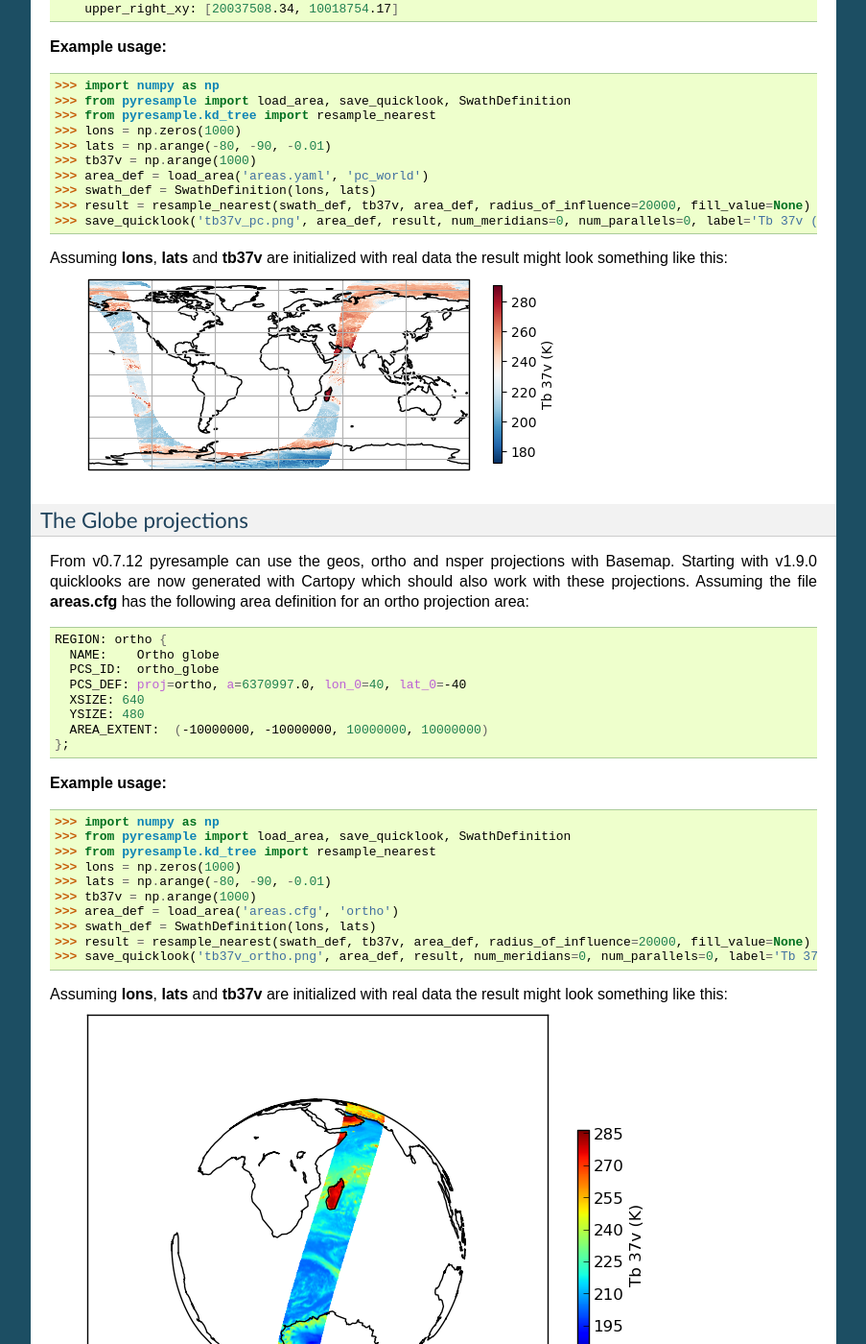
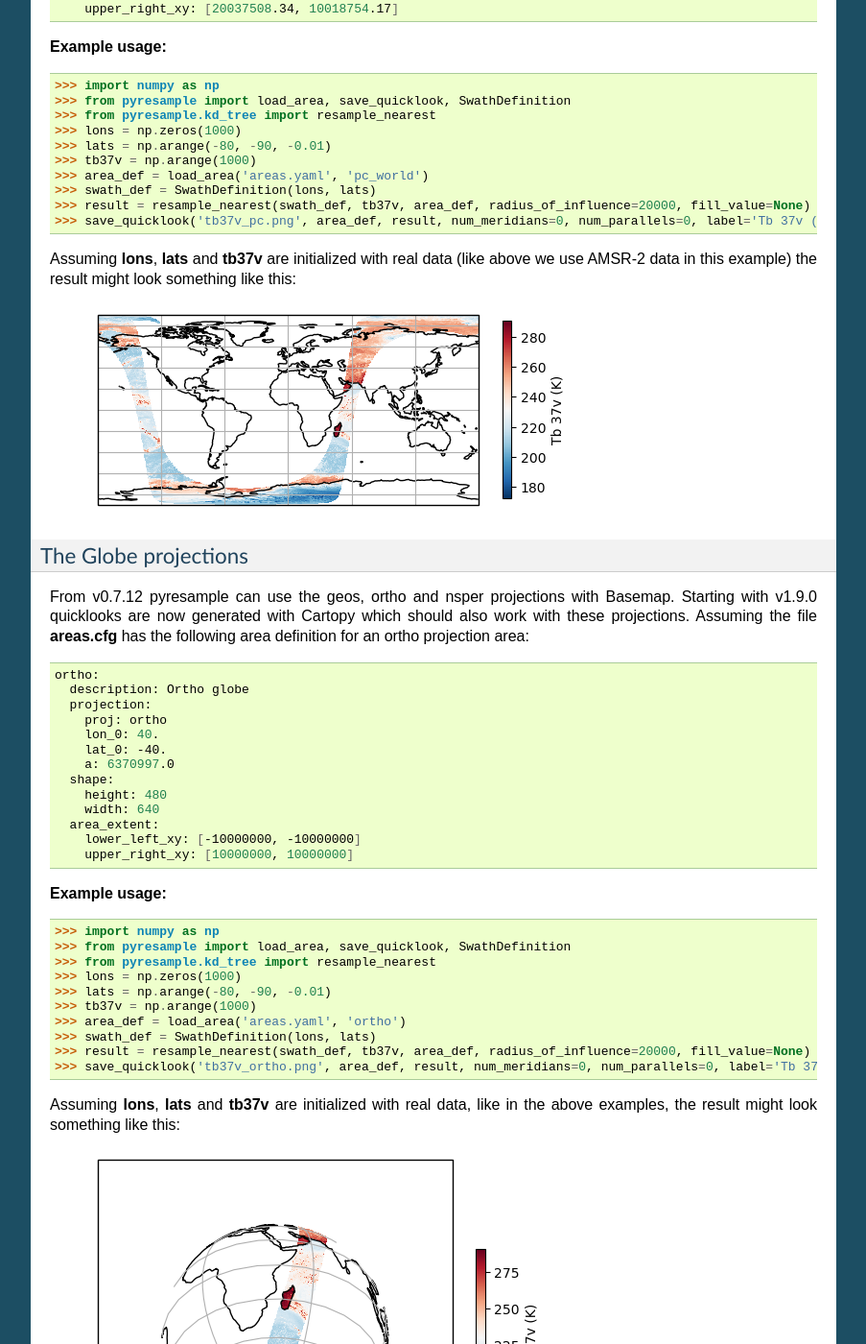
Before and after one commit to pytroll/pyresample, a Sphinx documentation site: the page built from docs/source/plot.rst, in a window 1280 px wide and 1400 px high, scrolled down 1551 px. Shown: the whole window at 96% size, without its empty margins (198-1101 px from the left). Built offline with Sphinx 7.4.7, drawn with Linux system fonts in a browser that asks for light colours.

Commit message:
Update the ortho example to use new default colormap and yal area conf
Signed-off-by: Adam Dybbroe <Adam.Dybbroe@smhi.se>

```diff
--- a/docs/source/plot.rst
+++ b/docs/source/plot.rst
@@ -87,7 +87,10 @@ Assuming the file **areas.yaml** has the following area definition:
  >>> result = resample_nearest(swath_def, tb37v, area_def, radius_of_influence=20000, fill_value=None)
  >>> save_quicklook('tb37v_pc.png', area_def, result, num_meridians=0, num_parallels=0, label='Tb 37v (K)')
 
-Assuming **lons**, **lats** and **tb37v** are initialized with real data the result might look something like this:
+Assuming **lons**, **lats** and **tb37v** are initialized with real data (like
+above we use AMSR-2 data in this example) the result might look something like
+this:
+
   .. image:: _static/images/tb37v_pc.png
 
 
@@ -101,14 +104,19 @@ the following area definition for an ortho projection area:
 
 .. code-block:: bash
 
- REGION: ortho {
-   NAME:    Ortho globe
-   PCS_ID:  ortho_globe
-   PCS_DEF: proj=ortho, a=6370997.0, lon_0=40, lat_0=-40
-   XSIZE: 640
-   YSIZE: 480
-   AREA_EXTENT:  (-10000000, -10000000, 10000000, 10000000)
- };
+  ortho:
+    description: Ortho globe
+    projection:
+      proj: ortho
+      lon_0: 40.
+      lat_0: -40.
+      a: 6370997.0
+    shape:
+      height: 480
+      width: 640
+    area_extent:
+      lower_left_xy: [-10000000, -10000000]
+      upper_right_xy: [10000000, 10000000]
 
 **Example usage:**
 
@@ -118,12 +126,15 @@ the following area definition for an ortho projection area:
  >>> lons = np.zeros(1000)
  >>> lats = np.arange(-80, -90, -0.01)
  >>> tb37v = np.arange(1000)
- >>> area_def = load_area('areas.cfg', 'ortho')
+ >>> area_def = load_area('areas.yaml', 'ortho')
  >>> swath_def = SwathDefinition(lons, lats)
  >>> result = resample_nearest(swath_def, tb37v, area_def, radius_of_influence=20000, fill_value=None)
  >>> save_quicklook('tb37v_ortho.png', area_def, result, num_meridians=0, num_parallels=0, label='Tb 37v (K)')
 
-Assuming **lons**, **lats** and **tb37v** are initialized with real data the result might look something like this:
+Assuming **lons**, **lats** and **tb37v** are initialized with real data, like
+in the above examples, the result might look something like this:
+
+
   .. image:: _static/images/tb37v_ortho.png
 
 
```
Also changed, not shown: docs/source/_static/images/tb37v_ortho.png, 1 other file.
